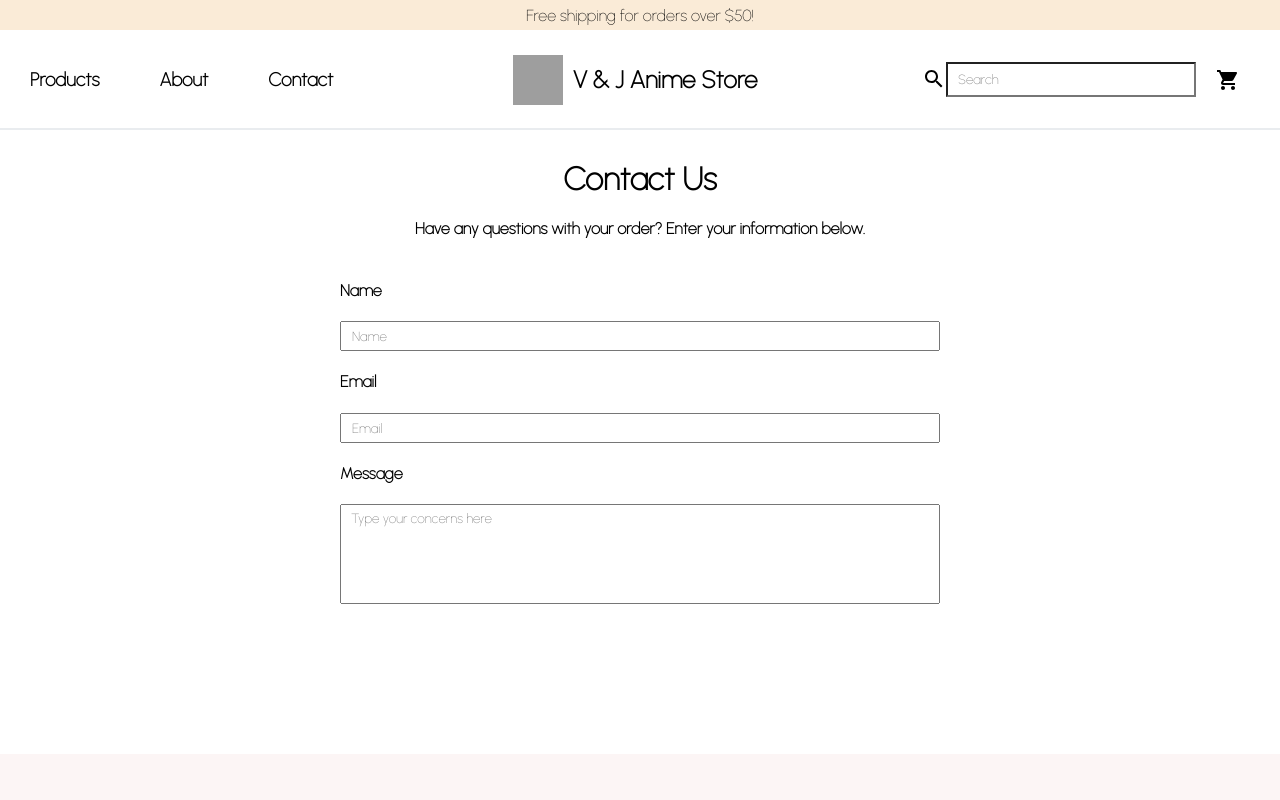
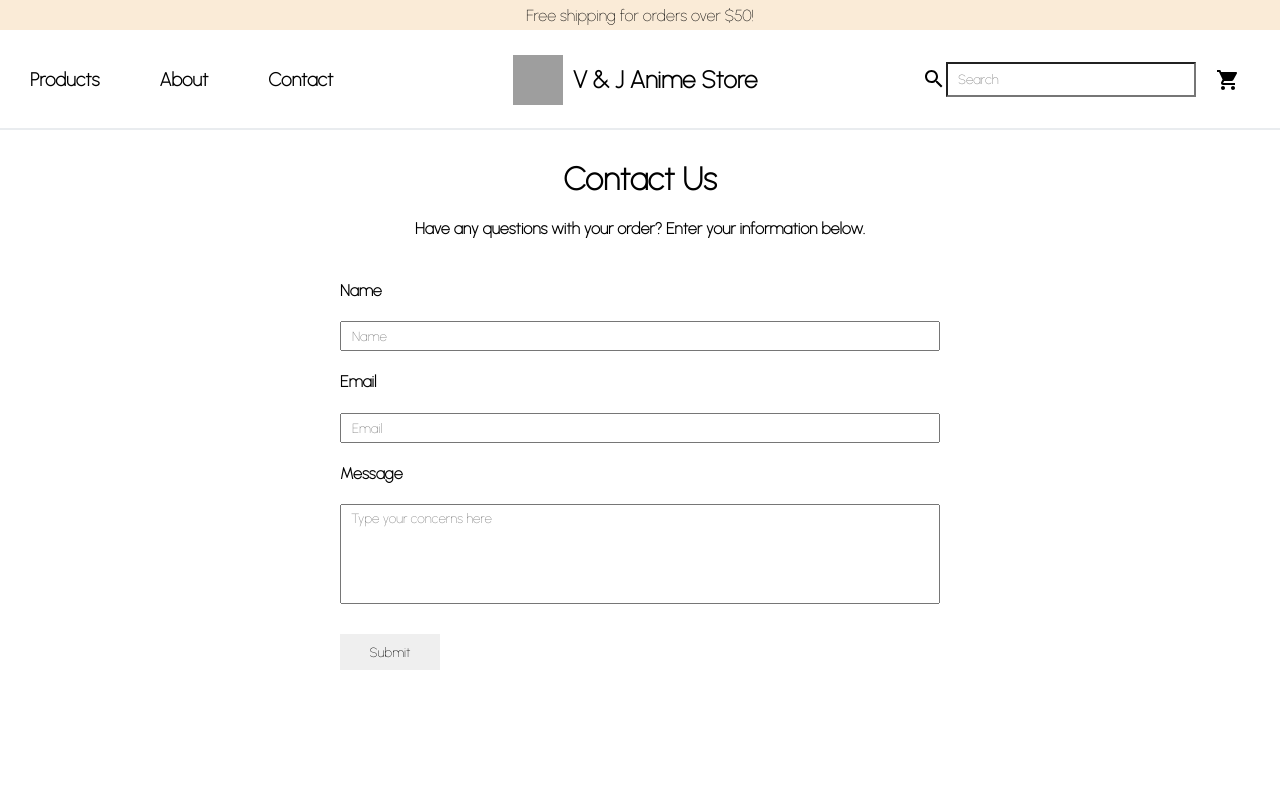
Before and after one commit to victorr-su/Anime-Bros, a React (Create React App) app in the folder Anime-Ecommerce/: page /contact in a window 1280 px wide. Shown: the top 800 px of the page. Built offline with nearby package versions, Linux system fonts and the light colour scheme; grey boxes are pictures that could not be loaded.

Commit message:
new commit

```diff
--- a/Anime-Ecommerce/src/Components/Pages/Contact/Contact.css
+++ b/Anime-Ecommerce/src/Components/Pages/Contact/Contact.css
@@ -28,6 +28,12 @@
     display: flex;
     resize: none;
 }
+#contact-button{
+    padding: 10px;
+    width: 100px;
+    margin-top: 30px;
+    border: none;
+}
 @media only screen and (max-width: 600px) {
     #nameContact,#textContact,#emailContact{
         width: 300px;
--- a/Anime-Ecommerce/src/Components/Pages/Contact/Contact.jsx
+++ b/Anime-Ecommerce/src/Components/Pages/Contact/Contact.jsx
@@ -13,6 +13,7 @@ const Contact = () => {
         <input placeholder = "Email" id = "emailContact"/>
         <h4 id = "contactName">Message</h4>
         <textarea placeholder = "Type your concerns here" id = "textContact"/>
+        <button id = "contact-button"> Submit</button>
       </div>
     </div>
   )
```
